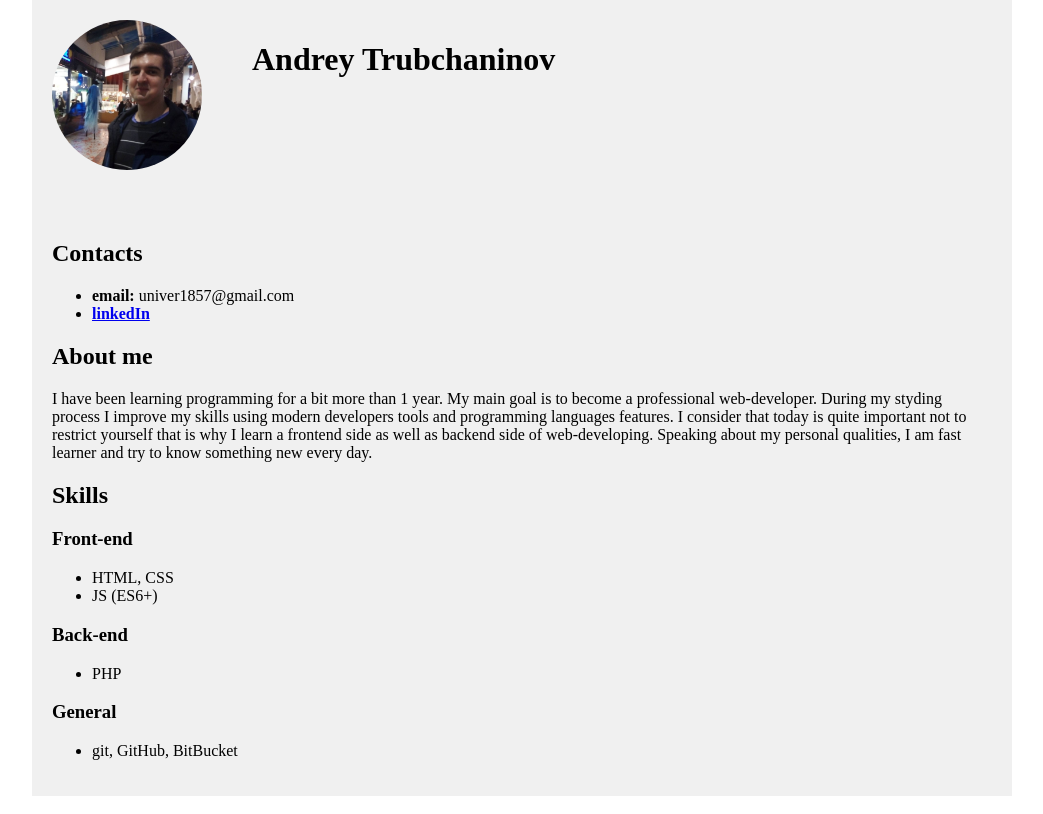
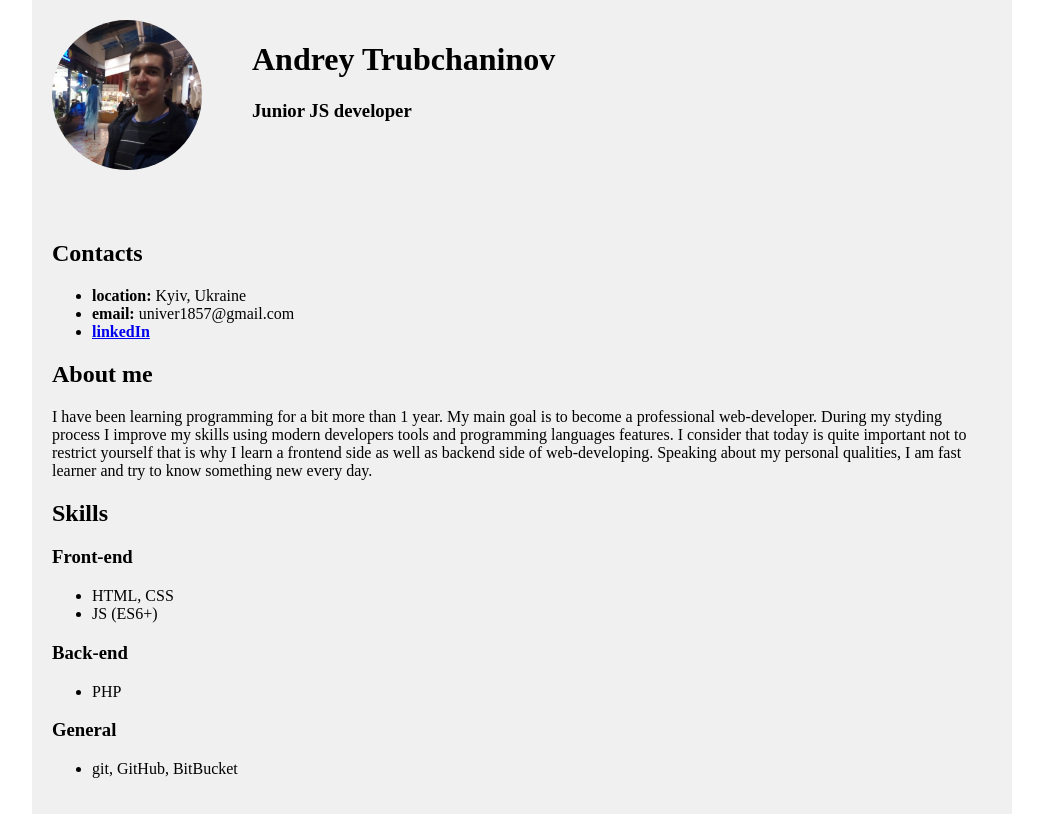
Before and after one commit to andytrue7/rsschool-cv, a plain HTML site: page index.html in a window 1280 px wide. Shown: the whole page, without its empty margins (118-1161 px from the left). Drawn offline with Linux system fonts and the light colour scheme.

Commit message:
feat: add job description and location

```diff
--- a/index.html
+++ b/index.html
@@ -14,12 +14,16 @@
         <div class="avatar">
           <img src="images/avatar.jpg" class="avatar__image" alt="">
         </div>
-        <h1>Andrey Trubchaninov</h1>
+        <div class="header__info">
+          <h1>Andrey Trubchaninov</h1>
+          <h3>Junior JS developer</h3>
+        </div>
       </div>
     </header>
     <section class="contacts">
       <h2>Contacts</h2>
       <ul>
+        <li><strong>location:</strong> Kyiv, Ukraine</li>
         <li><strong>email:</strong> univer1857@gmail.com</li>
         <li><a href="https://www.linkedin.com/in/andrey-trubchaninov/"><strong>linkedIn</strong></a></li>
       </ul>
```
